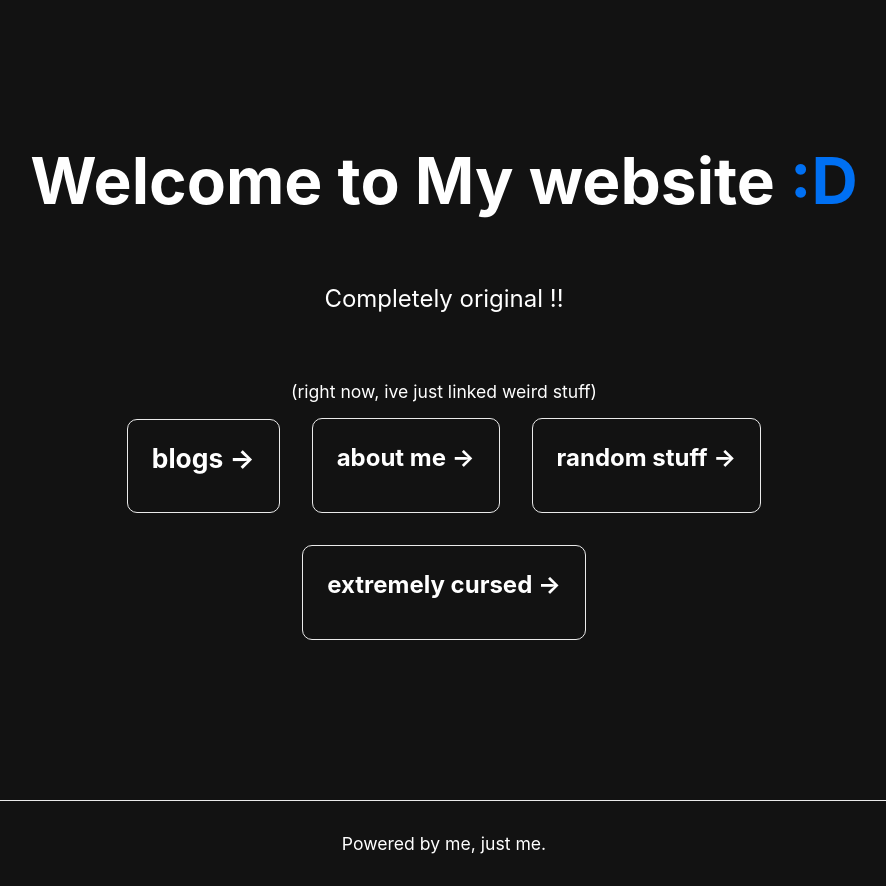
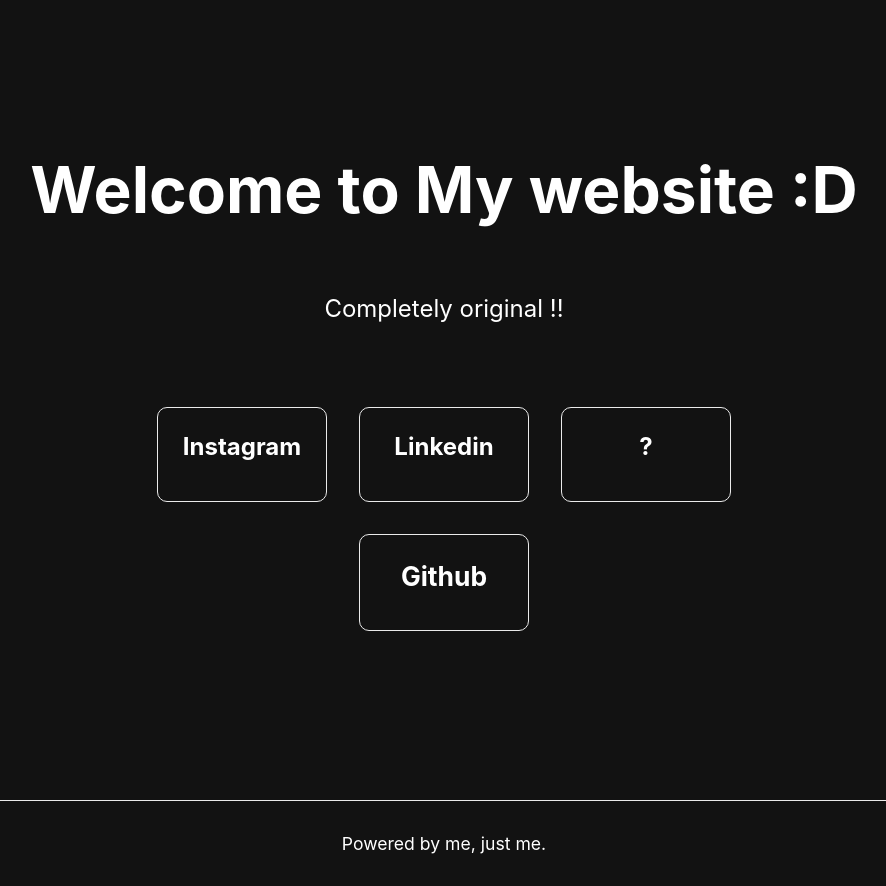
Before and after one commit to vikramsingh117/Intro, a Next.js app: page / in a window 1280 px wide. Shown: the whole page, without its empty margins (196-1082 px from the left). Built offline with nearby package versions, Linux system fonts and the light colour scheme.

Commit message:
final pre

```diff
--- a/pages/index.js
+++ b/pages/index.js
@@ -14,30 +14,33 @@
 
       <main className={styles.main}>
         <h1 className={styles.title}>
-          Welcome to My website{" "}
-          <a href="https://github.com/discordmod217">:D</a>
+          Welcome to My website
+          :D
         </h1>
 
         <p className={styles.description}>Completely original !!</p>
-        <div>(right now, ive just linked weird stuff)</div>
         <div className={styles.grid}>
 
-          <Link href="/about">
+          {/* <Link href="/about">
             <div className={styles.card2}>
               <h2>blogs &rarr;</h2>
             </div>
-          </Link>
+          </Link> */}
 
-          <a href="https://github.com/discordmod217" className={styles.card}>
-            <h2>about me &rarr;</h2>
+          <a href="https://www.instagram.com/vikram.real0/" className={styles.card}>
+            <h2>Instagram</h2>
+          </a>
+
+          <a href="https://www.linkedin.com/in/vikram-singh-9b48a4220" className={styles.card}>
+            <h2>Linkedin</h2>
           </a>
 
           <a href="http://matias.ma/nsfw/" className={styles.card}>
-            <h2>random stuff &rarr;</h2>
+            <h2>?</h2>
           </a>
 
-          <a href="https://bhailang.js.org/" className={styles.card}>
-            <h2>extremely cursed &rarr;</h2>
+          <a href="https://github.com/discordmod217" className={styles.card2}>
+            <h2>Github</h2>
           </a>
 
         </div>
--- a/styles/Home.module.css
+++ b/styles/Home.module.css
@@ -79,13 +79,15 @@
 .card {
   margin: 1rem;
   padding: 1.5rem;
-  text-align: left;
+  text-align: center;
   color: inherit;
   text-decoration: none;
   border: 1px solid #eaeaea;
   border-radius: 10px;
-  transition: color 0.15s ease, border-color 0.15s ease;
-  max-width: 300px;
+  transition: color 0.5s ease, border 0.5s ease, border-radius 0.5s;
+
+  width: 170px;
+  /* min-width: 90px; */
 }
 
 .card:hover,
@@ -96,7 +98,25 @@
 .card:active,
 .card2:active {
   color: #0070f3;
-  border-color: #0070f3;
+  border-color: #A020F0;
+  border: 5px solid #A020F0;
+  border-radius: 3rem;
+  transition: color 0.5s ease, border 0.5s ease, border-radius 0.5s;
+
+
+}
+
+.card2:hover,
+.navbar ul li a:hover,
+.card2:focus,
+.card2:active {
+  color: #FFD700;
+  border-color: #A020F0;
+  border: 5px solid #A020F0;
+  border-radius: 3rem;
+  transition: color 0.5s ease, border 0.5s ease, border-radius 0.5s;
+
+
 }
 
 .card h2 {
@@ -165,17 +185,15 @@
 
 .card2 {
   margin: 1rem;
-  padding-bottom: 1rem;
-  padding-right: 1.5rem;
-  padding-left: 1.5rem;
-  text-align: left;
+  padding: 1rem;
+  padding-top:3px;
+  text-align: center;
   color: inherit;
   text-decoration: none;
   border: 1px solid #eaeaea;
   border-radius: 10px;
-  transition: color 0.15s ease, border-color 0.15s ease;
-  max-width: 300px;
-  cursor: pointer;
+  transition: color 0.5s ease, border 0.5s ease, border-radius 0.5s;
+  width: 170px;
 }
 
 .semititle{
```
